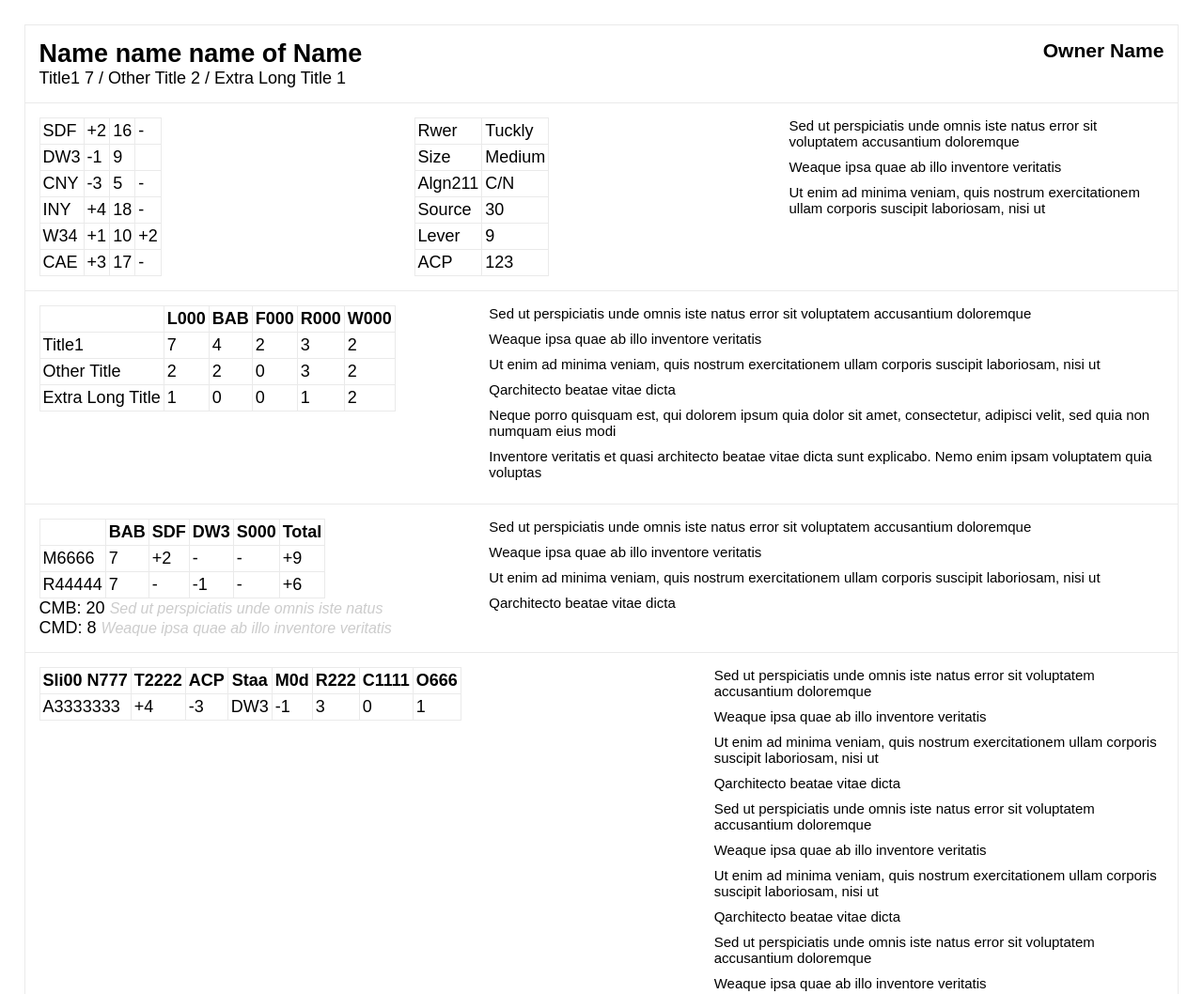
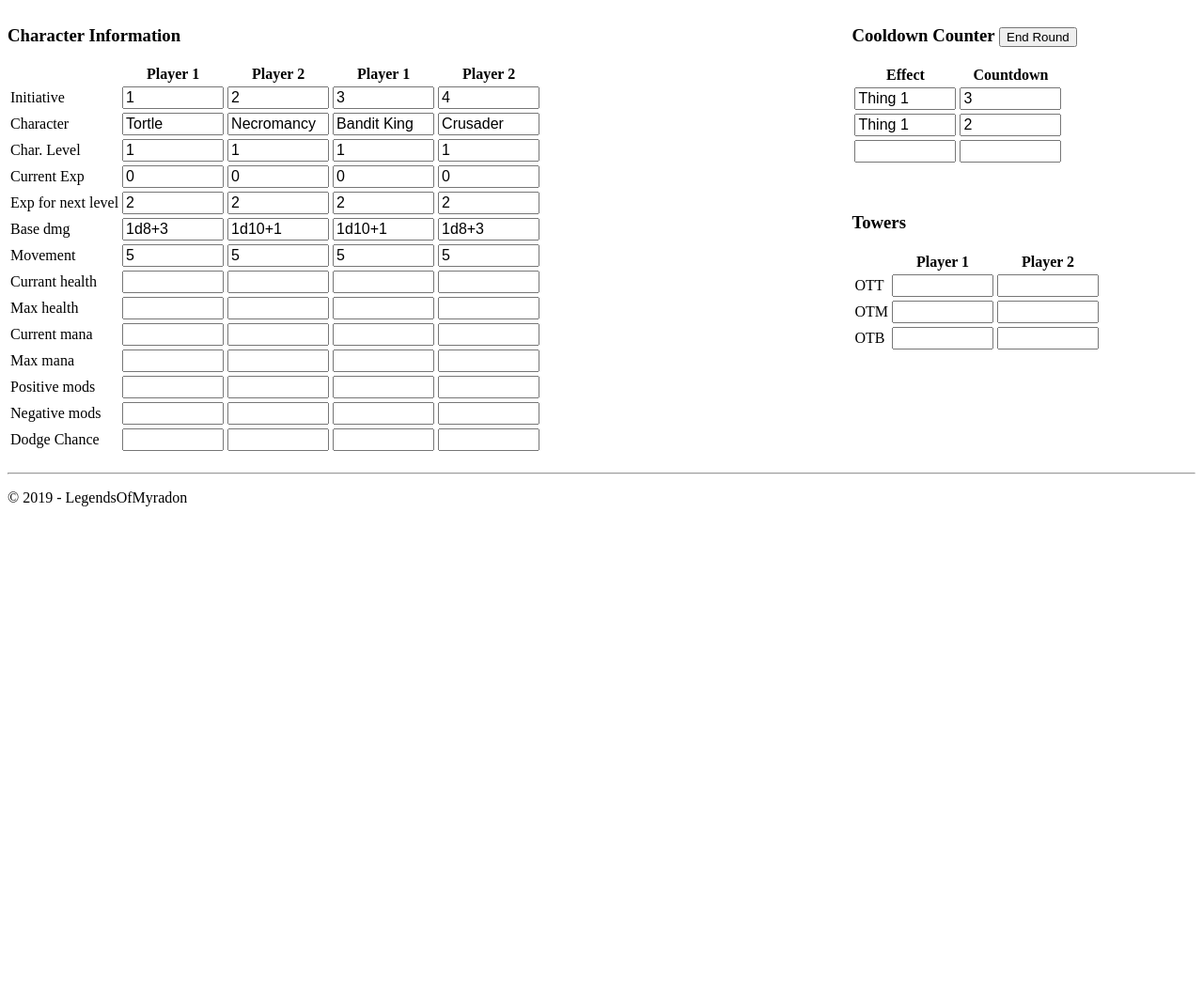
Before and after one commit to GrahamPeel/MyrLegends, a plain HTML site: page GameSheet.htm in a window 1280 px wide. Shown: the top 1058 px of the page at 94% size. After the commit the page ends 800 px from the top, so only its background shows below. Drawn offline with nearby package versions, Linux system fonts and the light colour scheme.

Commit message:
Entering proper value for gamesheet file now (mistake before)

```diff
--- a/GameSheet.htm
+++ b/GameSheet.htm
@@ -2,405 +2,236 @@
 <html>
 <head>
     <meta charset="utf-8" />
-    <title></title>
+    <meta name="viewport" content="width=device-width, initial-scale=1.0" />
+    <title>CharacterSheet - LegendsOfMyradon</title>
+    <link rel="stylesheet" href="/css/site.css" />
+
     <style type="text/css">
-        * {
-            margin: 0; padding: 0;
+        input {
+            font-size: 16px;
+            width: 100px;
         }
-        body {
-            font-family: sans-serif;
-            font-size: 18px;
-        }
-        .gridContainer {
-            display: grid;
-        }
-        #bodyWrapper {
-            margin: 2%;
-            border: solid 1px #eaeaea;
-        }
-        .section {
-            border-top: solid 1px #eaeaea;
-            padding: 15px;
-        }
-        .section:first-child {
-            border: 0;
-        }
-        #_BasicStats {
-            grid-template-columns: 1fr 1fr 1fr;
-        }
-        #_BABSaves {
-            grid-template-columns: 2fr 3fr;
-        }
-        #_Attks {
-            grid-template-columns: 2fr 3fr;
-        }
-        #_Slikz {
-            grid-template-columns: 3fr 2fr;
-        }
-        #_Atr09 {
-            grid-template-columns: 3fr 2fr;
-        }
-        #_Invty table {
-            width: 100%;
-        }
-        .noteSection {
-            /*overflow-y: scroll;
-            max-height: 150px;*/
-        }
-        .noteSection div {
-            margin: 0 0 10px 0;
-            font-size: 15px;
-        }
-        table {
-            border-collapse: collapse;
-            border: solid 1px #eaeaea;
-        }
-        td, th {
-            border: solid 1px #eaeaea;
-            padding: 3px;
-        }
-        .subtle {
-            color: #ccc;
-            font-size: 16px;
-            font-style: italic;
+
+        #charsheetWrapper {
+            overflow: hidden;
+            margin: 0 0 20px 0;
         }
     </style>
+
+    <script src="https://ajax.aspnetcdn.com/ajax/jquery/jquery-3.3.1.min.js" crossorigin="anonymous" integrity="sha384-tsQFqpEReu7ZLhBV2VZlAu7zcOV+rXbYlF2cqB8txI/8aZajjp4Bqd+V6D5IgvKT"></script>
+    <script type="text/javascript" src="https://cdnjs.cloudflare.com/ajax/libs/handlebars.js/4.0.12/handlebars.min.js"></script>
+
+    <script type="text/javascript">
+        function EndRound() {
+            var tbl = $("#cooldownTbl");
+            tbl.find("tbody tr").each(function () {
+                var textInput = $(this).find("td").eq(0).find("input");
+                var text = textInput.val();
+                var countDownInput = $(this).find("td").eq(1).find("input");
+                var countDownVal = countDownInput.val();
+                if (!!text) {
+                    var count = parseInt(countDownVal);
+                    console.log(count + " " + countDownVal);
+                    if (isNaN(count)) {
+                        alert("Bad countdown: " + countDownVal);
+                        return;
+                    }
+                    if (count == 0) {
+                        countDownInput.val("");
+                        textInput.val("");
+                    }
+                    else {
+                        count -= 1;
+                        countDownInput.val(count);
+                    }
+                }
+            });
+        }
+    </script>
 </head>
 <body>
-    <div id="bodyWrapper">
-        <div class="section">
-            <h3 style="float: right;">Owner Name</h3>
-            <h2>Name name name of Name</h2>
-            <div>Title1 7 / Other Title 2 / Extra Long Title 1</div>
-        </div>
-        <div class="section gridContainer" id="_BasicStats">
-            <div>
-                <table>
-                    <tr>
-                        <td>SDF</td>
-                        <td>+2</td>
-                        <td>16</td>
-                        <td>-</td>
-                    </tr>
-                    <tr>
-                        <td>DW3</td>
-                        <td>-1</td>
-                        <td>9</td>
-                        <td></td>
-                    </tr>
-                    <tr>
-                        <td>CNY</td>
-                        <td>-3</td>
-                        <td>5</td>
-                        <td>-</td>
-                    </tr>
-                    <tr>
-                        <td>INY</td>
-                        <td>+4</td>
-                        <td>18</td>
-                        <td>-</td>
-                    </tr>
-                    <tr>
-                        <td>W34</td>
-                        <td>+1</td>
-                        <td>10</td>
-                        <td>+2</td>
-                    </tr>
-                    <tr>
-                        <td>CAE</td>
-                        <td>+3</td>
-                        <td>17</td>
-                        <td>-</td>
-                    </tr>
-                </table>
-            </div>
-            <div>
-                <table>
-                    <tr>
-                        <td>Rwer</td>
-                        <td>Tuckly</td>
-                    </tr>
-                    <tr>
-                        <td>Size</td>
-                        <td>Medium</td>
-                    </tr>
-                    <tr>
-                        <td>Algn211</td>
-                        <td>C/N</td>
-                    </tr>
-                    <tr>
-                        <td>Source</td>
-                        <td>30</td>
-                    </tr>
-                    <tr>
-                        <td>Lever</td>
-                        <td>9</td>
-                    </tr>
-                    <tr>
-                        <td>ACP</td>
-                        <td>123</td>
-                    </tr>
-                </table>
-            </div>
-            <div>
-                <div class="noteSection">
-                    <div>Sed ut perspiciatis unde omnis iste natus error sit voluptatem accusantium doloremque</div>
-                    <div>Weaque ipsa quae ab illo inventore veritatis</div>
-                    <div>Ut enim ad minima veniam, quis nostrum exercitationem ullam corporis suscipit laboriosam, nisi ut</div>
-                </div>
-            </div>
-        </div>
-        <div class="section gridContainer" id="_BABSaves">
-            <div>
-                <table>
+
+
+    <div class="container body-content">
+
+        <div id="charsheetWrapper">
+
+            <div style="float: right; margin: 0 100px 0 0;">
+                <h3>Cooldown Counter <button onclick="EndRound(); return false;">End Round</button></h3>
+                <table style="margin: 0 0 50px 0;" id="cooldownTbl">
                     <thead>
                         <tr>
-                            <th></th>
-                            <th>L000</th>
-                            <th>BAB</th>
-                            <th>F000</th>
-                            <th>R000</th>
-                            <th>W000</th>
+                            <th>Effect</th>
+                            <th>Countdown</th>
                         </tr>
                     </thead>
                     <tbody>
                         <tr>
-                            <td>Title1</td>
-                            <td>7</td>
-                            <td>4</td>
-                            <td>2</td>
-                            <td>3</td>
-                            <td>2</td>
+                            <td><input type="text" value="Thing 1" /></td>
+                            <td><input type="number" value="3" min="0" max="20" /></td>
                         </tr>
                         <tr>
-                            <td>Other Title</td>
-                            <td>2</td>
-                            <td>2</td>
-                            <td>0</td>
-                            <td>3</td>
-                            <td>2</td>
+                            <td><input type="text" value="Thing 1" /></td>
+                            <td><input type="number" value="2" min="0" max="20" /></td>
                         </tr>
                         <tr>
-                            <td>Extra Long Title</td>
-                            <td>1</td>
-                            <td>0</td>
-                            <td>0</td>
-                            <td>1</td>
-                            <td>2</td>
+                            <td><input type="text" /></td>
+                            <td><input type="number" min="0" max="20" /></td>
                         </tr>
                     </tbody>
                 </table>
+
+                <h3>Towers</h3>
+
+                <table>
+                    <tr>
+                        <th></th>
+                        <th>Player 1</th>
+                        <th>Player 2</th>
+                    </tr>
+                    <tr>
+                        <td>OTT</td>
+                        <td><input type="text" value="" /></td>
+                        <td><input type="text" value="" /></td>
+                    </tr>
+                    <tr>
+                        <td>OTM</td>
+                        <td><input type="text" value="" /></td>
+                        <td><input type="text" value="" /></td>
+                    </tr>
+                    <tr>
+                        <td>OTB</td>
+                        <td><input type="text" value="" /></td>
+                        <td><input type="text" value="" /></td>
+                    </tr>
+                </table>
+
+
+
             </div>
-            <div>
-                <div class="noteSection">
-                    <div>Sed ut perspiciatis unde omnis iste natus error sit voluptatem accusantium doloremque</div>
-                    <div>Weaque ipsa quae ab illo inventore veritatis</div>
-                    <div>Ut enim ad minima veniam, quis nostrum exercitationem ullam corporis suscipit laboriosam, nisi ut</div>
-                    <div>Qarchitecto beatae vitae dicta</div>
-                    <div>Neque porro quisquam est, qui dolorem ipsum quia dolor sit amet, consectetur, adipisci velit, sed quia non numquam eius modi</div>
-                    <div>Inventore veritatis et quasi architecto beatae vitae dicta sunt explicabo. Nemo enim ipsam voluptatem quia voluptas</div>
-                </div>
-            </div>
-        </div>
-        <div class="section gridContainer" id="_Attks">
-            <div>
-                <table>
-                    <thead>
-                        <tr>
-                            <th></th>
-                            <th>BAB</th>
-                            <th>SDF</th>
-                            <th>DW3</th>
-                            <th>S000</th>
-                            <th>Total</th>
-                        </tr>
-                    </thead>
-                    <tbody>
-                        <tr>
-                            <td>M6666</td>
-                            <td>7</td>
-                            <td>+2</td>
-                            <td>-</td>
-                            <td>-</td>
-                            <td>+9</td>
-                        </tr>
-                        <tr>
-                            <td>R44444</td>
-                            <td>7</td>
-                            <td>-</td>
-                            <td>-1</td>
-                            <td>-</td>
-                            <td>+6</td>
-                        </tr>
-                    </tbody>
-                </table>
-                <div>
-                    <div>CMB: 20 <span class="subtle">Sed ut perspiciatis unde omnis iste natus</span></div>
-                    <div>CMD: 8 <span class="subtle">Weaque ipsa quae ab illo inventore veritatis</span></div>
-                </div>
-            </div>
-            <div>
-                <div class="noteSection">
-                    <div>Sed ut perspiciatis unde omnis iste natus error sit voluptatem accusantium doloremque</div>
-                    <div>Weaque ipsa quae ab illo inventore veritatis</div>
-                    <div>Ut enim ad minima veniam, quis nostrum exercitationem ullam corporis suscipit laboriosam, nisi ut</div>
-                    <div>Qarchitecto beatae vitae dicta</div>
-                </div>
-            </div>
-        </div>
-        <div class="section gridContainer" id="_Slikz">
-            <div>
-                <table>
-                    <thead>
-                        <tr>
-                            <th>Sli00 N777</th>
-                            <th>T2222</th>
-                            <th>ACP</th>
-                            <th>Staa</th>
-                            <th>M0d</th>
-                            <th>R222</th>
-                            <th>C1111</th>
-                            <th>O666</th>
-                        </tr>
-                    </thead>
-                    <tbody>
-                        <tr>
-                            <td>A3333333</td>
-                            <td>+4</td>
-                            <td>-3</td>
-                            <td>DW3</td>
-                            <td>-1</td>
-                            <td>3</td>
-                            <td>0</td>
-                            <td>1</td>
-                        </tr>
-                    </tbody>
-                </table>
-            </div>
-            <div>
-                <div class="noteSection">
-                    <div>Sed ut perspiciatis unde omnis iste natus error sit voluptatem accusantium doloremque</div>
-                    <div>Weaque ipsa quae ab illo inventore veritatis</div>
-                    <div>Ut enim ad minima veniam, quis nostrum exercitationem ullam corporis suscipit laboriosam, nisi ut</div>
-                    <div>Qarchitecto beatae vitae dicta</div>
-                    <div>Sed ut perspiciatis unde omnis iste natus error sit voluptatem accusantium doloremque</div>
-                    <div>Weaque ipsa quae ab illo inventore veritatis</div>
-                    <div>Ut enim ad minima veniam, quis nostrum exercitationem ullam corporis suscipit laboriosam, nisi ut</div>
-                    <div>Qarchitecto beatae vitae dicta</div>
-                    <div>Sed ut perspiciatis unde omnis iste natus error sit voluptatem accusantium doloremque</div>
-                    <div>Weaque ipsa quae ab illo inventore veritatis</div>
-                    <div>Ut enim ad minima veniam, quis nostrum exercitationem ullam corporis suscipit laboriosam, nisi ut</div>
-                    <div>Qarchitecto beatae vitae dicta</div>
-                </div>
-            </div>
-        </div>
-        <div class="section gridContainer" id="_Atr09">
-            <div>
-                <table>
-                    <tbody>
-                        <tr>
-                            <td>Base</td>
-                            <td>10</td>
-                            <td></td>
-                        </tr>
-                        <tr>
-                            <td>Atr09</td>
-                            <td>4</td>
-                            <td>Chrtgg +3, +2[e4444]; Blah +A</td>
-                        </tr>
-                        <tr>
-                            <td>Defff</td>
-                            <td>1</td>
-                            <td>R444 !! Dpppp +`[ded]</td>
-                        </tr>
-                        <tr>
-                            <td>N6666</td>
-                            <td>0</td>
-                            <td></td>
-                        </tr>
-                        <tr>
-                            <td>DWF</td>
-                            <td>0</td>
-                            <td></td>
-                        </tr>
-                        <tr>
-                            <td>SH**</td>
-                            <td>0</td>
-                            <td></td>
-                        </tr>
-                    </tbody>
-                </table>
-            </div>
-            <div>
-                <div class="noteSection">
-                    <div>Sed ut perspiciatis unde omnis iste natus error sit voluptatem accusantium doloremque</div>
-                    <div>Weaque ipsa quae ab illo inventore veritatis</div>
-                    <div>Ut enim ad minima veniam, quis nostrum exercitationem ullam corporis suscipit laboriosam, nisi ut</div>
-                    <div>Qarchitecto beatae vitae dicta</div>
-                    <div>Sed ut perspiciatis unde omnis iste natus error sit voluptatem accusantium doloremque</div>
-                    <div>Weaque ipsa quae ab illo inventore veritatis</div>
-                    <div>Ut enim ad minima veniam, quis nostrum exercitationem ullam corporis suscipit laboriosam, nisi ut</div>
-                    <div>Qarchitecto beatae vitae dicta</div>
-                </div>
-            </div>
-        </div>
-        <div class="section" id="_Invty">
+
+            <h3>Character Information</h3>
+
             <table>
-                <thead>
-                    <tr>
-                        <th>N777</th>
-                        <th>Val</th>
-                        <th>Descri</th>
-                        <th>Eqd?</th>
-                        <th>Sl00</th>
-                    </tr>
-                </thead>
                 <tbody>
                     <tr>
-                        <td>nvcnvcn</td>
-                        <td>50dd</td>
-                        <td>Hysudsduifsfs...</td>
-                        <td>Yes</td>
-                        <td>None</td>
+                        <th></th>
+                        <th>Player 1</th>
+                        <th>Player 2</th>
+                        <th>Player 1</th>
+                        <th>Player 2</th>
                     </tr>
                     <tr>
-                        <td>Weerrrrr</td>
-                        <td>6dd</td>
-                        <td>Hysudsduifsfs...</td>
-                        <td>Yes</td>
-                        <td>None</td>
+                        <td>Initiative</td>
+                        <td><input type="text" value="1" readonly /></td>
+                        <td><input type="text" value="2" readonly /></td>
+                        <td><input type="text" value="3" readonly /></td>
+                        <td><input type="text" value="4" readonly /></td>
                     </tr>
                     <tr>
-                        <td>6767678fdgdfg</td>
-                        <td>1234dd</td>
-                        <td>sdfsdfs...</td>
-                        <td>No</td>
-                        <td>None</td>
+                        <td>Character</td>
+                        <td><input type="text" value="Tortle" /></td>
+                        <td><input type="text" value="Necromancy" /></td>
+                        <td><input type="text" value="Bandit King" /></td>
+                        <td><input type="text" value="Crusader" /></td>
+                    </tr>
+
+                    <tr>
+                        <td>Char. Level</td>
+                        <td><input type="number" value="1" min="1" max="11" /></td>
+                        <td><input type="number" value="1" min="1" max="11" /></td>
+                        <td><input type="number" value="1" min="1" max="11" /></td>
+                        <td><input type="number" value="1" min="1" max="11" /></td>
                     </tr>
                     <tr>
-                        <td>nvcnvcn</td>
-                        <td>3dd</td>
-                        <td></td>
-                        <td>No</td>
-                        <td>None</td>
+                        <td>Current Exp</td>
+                        <td><input type="number" value="0" min="0" max="30" /></td>
+                        <td><input type="number" value="0" min="0" max="30" /></td>
+                        <td><input type="number" value="0" min="0" max="30" /></td>
+                        <td><input type="number" value="0" min="0" max="30" /></td>
                     </tr>
                     <tr>
-                        <td>nvcnvcn</td>
-                        <td>500dd</td>
-                        <td>Hysudsduifsfs...</td>
-                        <td>No</td>
-                        <td>None</td>
+                        <td>Exp for next level</td>
+                        <td><input type="number" value="2" min="0" max="30" /></td>
+                        <td><input type="number" value="2" min="0" max="30" /></td>
+                        <td><input type="number" value="2" min="0" max="30" /></td>
+                        <td><input type="number" value="2" min="0" max="30" /></td>
                     </tr>
                     <tr>
-                        <td>nvcnvcn</td>
-                        <td>15000dd</td>
-                        <td>HJhsdf 78s 7f8s ...</td>
-                        <td>Yes</td>
-                        <td>None</td>
+                        <td>Base dmg</td>
+                        <td><input type="text" value="1d8+3" /></td>
+                        <td><input type="text" value="1d10+1" /></td>
+                        <td><input type="text" value="1d10+1" /></td>
+                        <td><input type="text" value="1d8+3" /></td>
+                    </tr>
+                    <tr>
+                        <td>Movement</td>
+                        <td><input type="number" value="5" min="0" max="30" /></td>
+                        <td><input type="number" value="5" min="0" max="30" /></td>
+                        <td><input type="number" value="5" min="0" max="30" /></td>
+                        <td><input type="number" value="5" min="0" max="30" /></td>
+                    </tr>
+                    <tr>
+                        <td>Currant health</td>
+                        <td><input type="number" value="" /></td>
+                        <td><input type="number" value="" /></td>
+                        <td><input type="number" value="" /></td>
+                        <td><input type="number" value="" /></td>
+                    </tr>
+                    <tr>
+                        <td>Max health</td>
+                        <td><input type="number" value="" /></td>
+                        <td><input type="number" value="" /></td>
+                        <td><input type="number" value="" /></td>
+                        <td><input type="number" value="" /></td>
+                    </tr>
+                    <tr>
+                        <td>Current mana</td>
+                        <td><input type="number" value="" /></td>
+                        <td><input type="number" value="" /></td>
+                        <td><input type="number" value="" /></td>
+                        <td><input type="number" value="" /></td>
+                    </tr>
+                    <tr>
+                        <td>Max mana</td>
+                        <td><input type="number" value="" /></td>
+                        <td><input type="number" value="" /></td>
+                        <td><input type="number" value="" /></td>
+                        <td><input type="number" value="" /></td>
+                    </tr>
+                    <tr>
+                        <td>Positive mods</td>
+                        <td><input type="text" value="" /></td>
+                        <td><input type="text" value="" /></td>
+                        <td><input type="text" value="" /></td>
+                        <td><input type="text" value="" /></td>
+                    </tr>
+                    <tr>
+                        <td>Negative mods</td>
+                        <td><input type="text" value="" /></td>
+                        <td><input type="text" value="" /></td>
+                        <td><input type="text" value="" /></td>
+                        <td><input type="text" value="" /></td>
+                    </tr>
+                    <tr>
+                        <td>Dodge Chance</td>
+                        <td><input type="text" value="" /></td>
+                        <td><input type="text" value="" /></td>
+                        <td><input type="text" value="" /></td>
+                        <td><input type="text" value="" /></td>
                     </tr>
                 </tbody>
             </table>
+
         </div>
+        <hr />
+        <footer>
+            <p>&copy; 2019 - LegendsOfMyradon</p>
+        </footer>
     </div>
+
+
+
+
 </body>
 </html>
```
